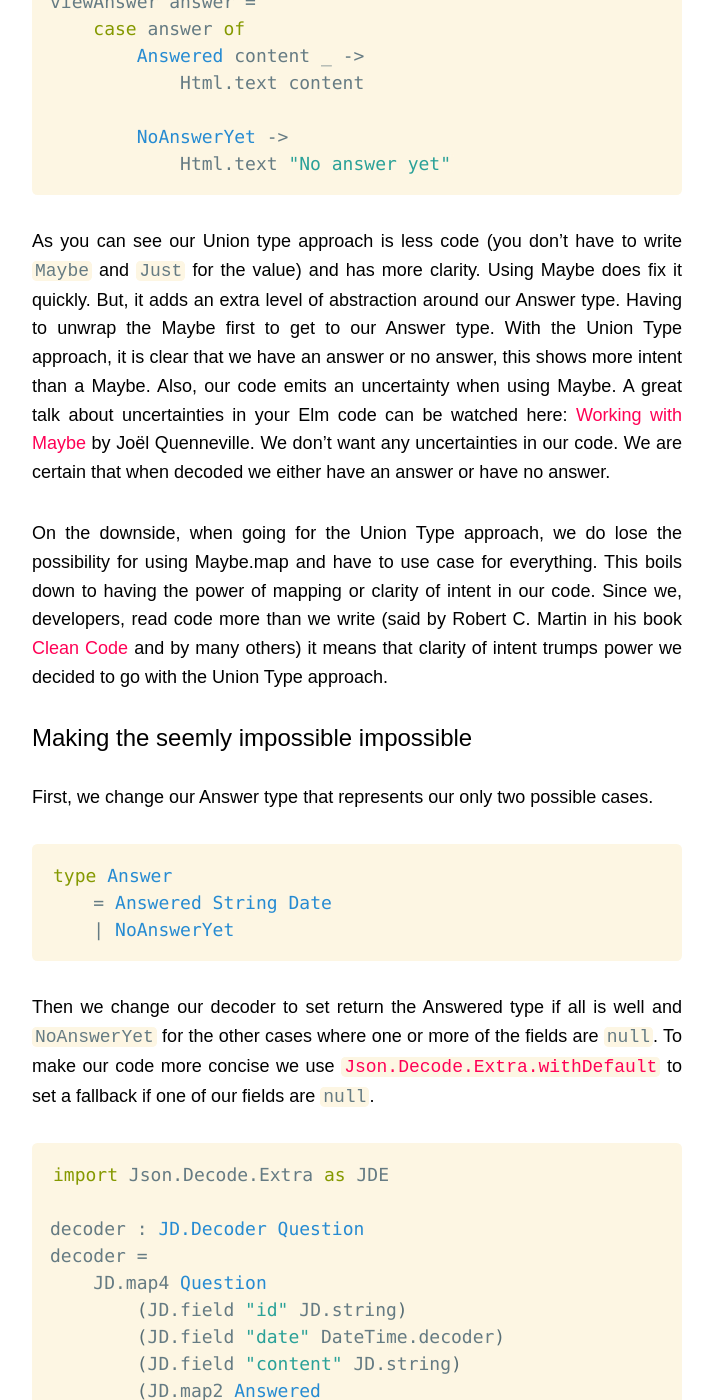
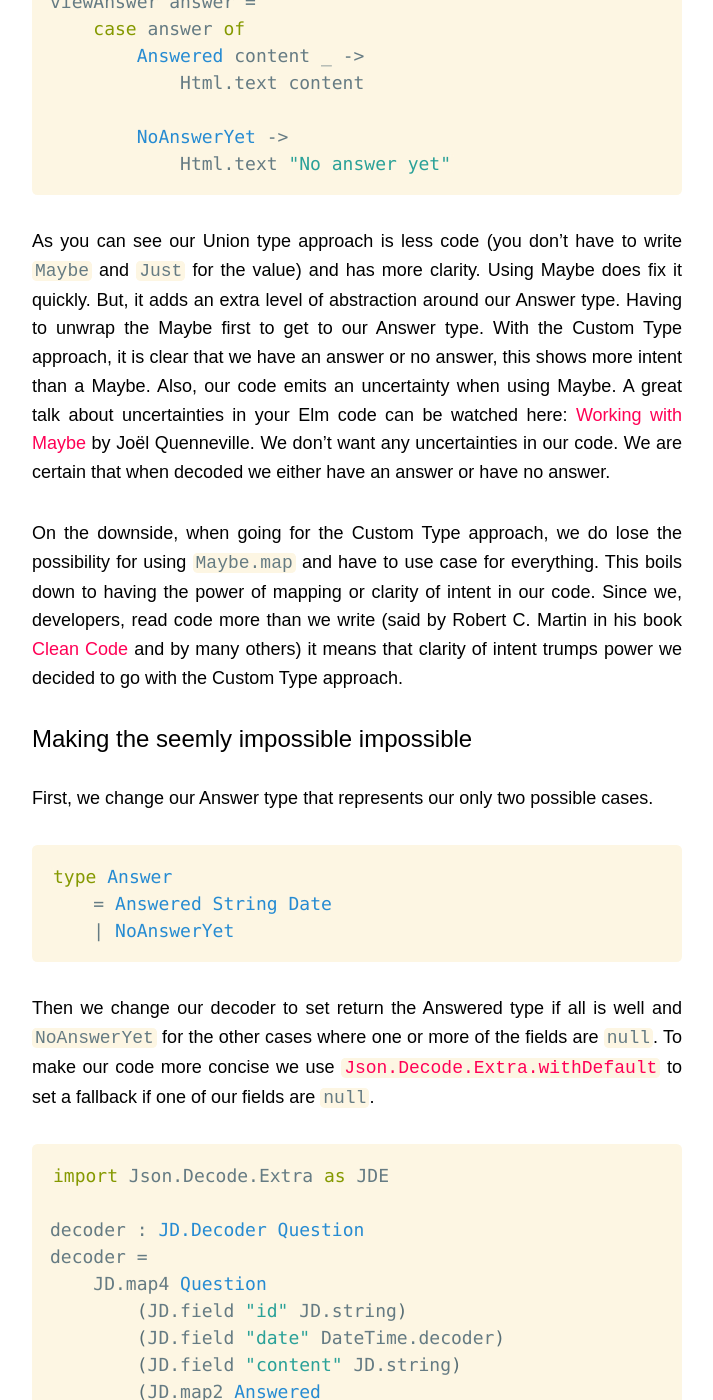
Before and after one commit to brianvanburken/brianvanburken.github.io, a Jekyll site: the page built from _posts/2018-08-13-maybe-dont-use-maybe.md, in a window 1280 px wide and 1400 px high, scrolled down 3879 px. Shown: the whole window, without its empty margins (283-996 px from the left). Built offline with Jekyll 4.4.1, drawn with Linux system fonts in a browser that asks for light colours; some of the changed text lies outside the part shown.

Commit message:
Clean up posts

```diff
--- a/_config.yml
+++ b/_config.yml
@@ -36,6 +36,12 @@
 sass:
     style: compressed
 
+liquid:
+    error_mode: strict
+
+assets:
+    source_maps: false
+
 plugins:
     - jekyll-feed
     - jekyll-sitemap
--- a/_posts/2018-08-13-maybe-dont-use-maybe.md
+++ b/_posts/2018-08-13-maybe-dont-use-maybe.md
@@ -4,15 +4,15 @@
 excerpt: "At my work I've come across a code that had more branches than were
 possible in the logic of the domain."
 tags:
-    - elm
-    - custom-types
+    - Elm
+    - Custom Types
     - Maybe
-    - monads
+    - Monads
 ---
 
 Your code could be littered with branches that result in invalid data and should
 never happen, but are allowed. We found such a case where we allowed multiple
-variants of data and it broke our code logic. We use [Elm](http://elm-lang.org/)
+variants of data, and it broke our code logic. We use [Elm](http://elm-lang.org/)
 and fixed it using its type system. Although we describe the solution for Elm in
 this blog, the cases and fixes also apply to other similar languages like
 [Haskell](https://www.haskell.org/) and [PureScript](http://www.purescript.org/)
@@ -95,10 +95,10 @@
 
 We could wrap our `Answer` type in a `Maybe` and remove the `Maybe` for both the
 values or another approach is to expand our `Answer` type to a
-[Union Type](https://guide.elm-lang.org/types/custom_types.html). Before we
-refactor our code let's think about how our code looks in each approach. Compare
-both examples below one of each possible fix and look at how we would use it
-rendering our answer. First look at the approach using `Maybe`:
+[Custom Type](https://guide.elm-lang.org/types/custom_types.html) (also called
+Union Type). Before we refactor our code let's think about how our code looks in
+each approach. Compare both examples below one of each possible fix and look at
+how we would use it rendering our answer. First look at the approach using `Maybe`:
 
 {% prism elm %}
 import Html exposing (Html)
@@ -152,7 +152,7 @@
 As you can see our Union type approach is less code (you don't have to write
 `Maybe` and `Just` for the value) and has more clarity. Using Maybe does fix it
 quickly. But, it adds an extra level of abstraction around our Answer type.
-Having to unwrap the Maybe first to get to our Answer type. With the Union Type
+Having to unwrap the Maybe first to get to our Answer type. With the Custom Type
 approach, it is clear that we have an answer or no answer, this shows more
 intent than a Maybe. Also, our code emits an uncertainty when using Maybe. A
 great talk about uncertainties in your Elm code can be watched here:
@@ -160,13 +160,13 @@
 Quenneville. We don't want any uncertainties in our code. We are certain
 that when decoded we either have an answer or have no answer.
 
-On the downside, when going for the Union Type approach, we do lose the
-possibility for using Maybe.map and have to use case for everything. This boils
+On the downside, when going for the Custom Type approach, we do lose the
+possibility for using `Maybe.map` and have to use case for everything. This boils
 down to having the power of mapping or clarity of intent in our code. Since we,
 developers, read code more than we write (said by Robert C. Martin in his book
 [Clean Code](https://www.goodreads.com/book/show/3735293-clean-code) and by many
 others) it means that clarity of intent trumps power we decided to go with the
-Union Type approach.
+Custom Type approach.
 
 ## Making the seemly impossible impossible
 
```
Also changed, not shown: other parts of _posts/2018-08-13-maybe-dont-use-maybe.md (+4 -2 lines), _posts/2019-05-01-solving-challenges-with-elixirs-compile-time-function.md (+10 -4 lines), _posts/2020-08-03-become-a-fire-keramik-with-kotlin.md (+2 -2 lines).
